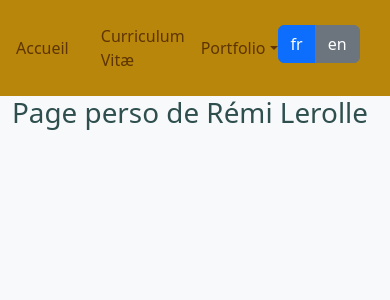
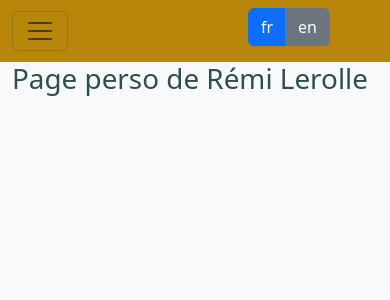
Before and after one commit to Remi-Lerolle/Pages-perso, a React (Create React App) app: page / in a window 390 px wide. Shown: the top 300 px of the page. Built offline with nearby package versions, Linux system fonts and the light colour scheme.

Commit message:
Navbar now collapse on mobile screen

```diff
--- a/src/App.js
+++ b/src/App.js
@@ -3,13 +3,13 @@ import React from 'react';
 import { createContext, useState } from 'react';
 import { Link, Route, Routes, useLocation } from 'react-router-dom';
 import 'bootstrap/dist/css/bootstrap.min.css';
-import { Button, ButtonGroup, Container, Navbar, NavDropdown } from 'react-bootstrap';
+import { Button, ButtonGroup, Container, Navbar, Nav, NavDropdown } from 'react-bootstrap';
 
 import i18n from './Translation/i18n';
 import Cv from './ROUTES/cv/Cv';
 import PortfolioHome from './ROUTES/portfolio/PortfolioHome';
 import Home from './ROUTES/Home';
-import {Formalizz} from './ROUTES/portfolio/Formalizz';
+import { Formalizz } from './ROUTES/portfolio/Formalizz';
 import PortfolioCV from './ROUTES/portfolio/PortfolioCV';
 import StudioXSL from './ROUTES/portfolio/StudioXSL';
 
@@ -29,13 +29,12 @@ function App() {
 	return (
 		<LangContext.Provider value={lang}>
 
-{ /*
-    TO DO:
-    the nav bar is not responsive
-*/}
-      <Container fluid className='p-0'>
-        <Navbar>
+			<Navbar expand="lg">
+
+				<Container>
+					<Navbar.Toggle />
 					<Navbar.Collapse id="basic-navbar-nav">
+						<Nav>
 							<Link to="/home" className="list" >
 								{i18n.t('Home')}
 							</Link>
@@ -45,7 +44,8 @@ function App() {
 
 							<NavDropdown
 								title="Portfolio"
-              className='navBar-dropdown'>
+								className='navBar-dropdown'
+								style={{ paddingTop: "0.5rem", paddingLeft: "1rem" }}>
 								<NavDropdown.Item
 									as={Link}
 									className='App-link'
@@ -72,10 +72,10 @@ function App() {
 									Studio XSL
 								</NavDropdown.Item>
 							</NavDropdown>
-
+						</Nav>
 					</Navbar.Collapse>
 
-          <ButtonGroup className='mb-2 me-5'>
+					<ButtonGroup className='mb-2 me-5 me-2'>
 						<Button
 							variant={lang === "fr" ? "primary" : "secondary"}
 							onClick={() => handleClickLang("fr")}>fr</Button>
@@ -83,6 +83,8 @@ function App() {
 							variant={lang === "en" ? "primary" : "secondary"}
 							onClick={() => handleClickLang("en")} >en</Button>
 					</ButtonGroup>
+
+				</Container>
 			</Navbar>
 
 			<Routes>
@@ -95,13 +97,7 @@ function App() {
 				<Route path="/portfolio/StudioXSL" element={<StudioXSL />} />
 			</Routes>
 
-      </Container>
-
-      {location.pathname === "/CV-V2"
-        ? <Home />
-        : ""
-      }
-    </LangContext.Provider>
+		</LangContext.Provider >
 	);
 }
 
--- a/src/ROUTES/cv/Cv.js
+++ b/src/ROUTES/cv/Cv.js
@@ -1,57 +1,67 @@
-import {React, useContext, useEffect, useState} from 'react';
+import { React, useContext, useEffect, useState } from 'react';
 import XMLdataFr from "../../XMLDATA/cv-rl-fr.xml";
 import XMLdataEn from "../../XMLDATA/cv-rl-en.xml";
 import { Container } from 'react-bootstrap';
 import CvArticle from './CvArticle';
-import {LangContext} from '../../App.js'
+import { LangContext } from '../../App.js'
 import i18n from '../../Translation/i18n.js';
 
-export default function Cv(){
+export default function Cv() {
 	const lang = useContext(LangContext);
 	const [xmlData, setXMLData] = useState(null)
 	i18n.changeLanguage(lang)
 
-  useEffect( () => {
+	useEffect(() => {
 		const x = lang === "fr"
 			? XMLdataFr
 			: lang === "en"
 				? XMLdataEn
 				: null
 
-    if ( x ){
-      getXML( x )
-        .then( response => {
+		if (x) {
+			getXML(x)
+				.then(response => {
 					setXMLData(response);
 				},
 					response => {
 						console.log("case reject")
-          console.log(response) }
+						console.log(response)
+					}
 				)
 		}
 	}, [lang])
 
 	return (
 		<Container className="cvArticle"><h1>{i18n.t("CV.RL")}</h1>
-      { xmlData
-          ? <CvArticle xmlResponse={ xmlData } />
+			{xmlData
+				? <CvArticle xmlResponse={xmlData} />
 				: null}
 		</Container>
 	)
 }
 
-function getXML( XMLdata ) {
+/*
+		TO DO:
+		LINK TO DOWNLOAD PDF
+*/
+/*
+		TO DO:
+		In mobile screen, "Devel.." card has offset
+*/
 
-  if ( XMLdata ){
+function getXML(XMLdata) {
+
+	if (XMLdata) {
 		return new Promise((resolve, reject) => {
 
 			const req = new XMLHttpRequest();
 
-      req.open( "GET", XMLdata );
+			req.open("GET", XMLdata);
 			req.onload = () => {
-        if ( req.status >= 200 && req.status < 300){
-          resolve( req.responseXML );
-        }else{
-          reject( req.statusText );
+				if (req.status >= 200 && req.status < 300) {
+					resolve(req.responseXML);
+				} else {
+					reject(req.statusText);
 				}
 			}
 			req.onerror = () => reject(req.statusText);
--- a/src/index.css
+++ b/src/index.css
@@ -12,17 +12,21 @@ code {
 		monospace;
 }
 
-nav{
+nav {
 	background-color: darkgoldenrod;
 	color: white;
 }
 
-nav ul{
+nav ul {
 	margin: 0;
 	padding: 1rem;
 }
 
-.list{
+.list {
 	margin: 1rem;
 	text-decoration: none;
 }
+
+.navbar-toggler:focus {
+	box-shadow: 0 0 0 0;
+}
```
Lines whose indentation alone changed are shown as unchanged.
